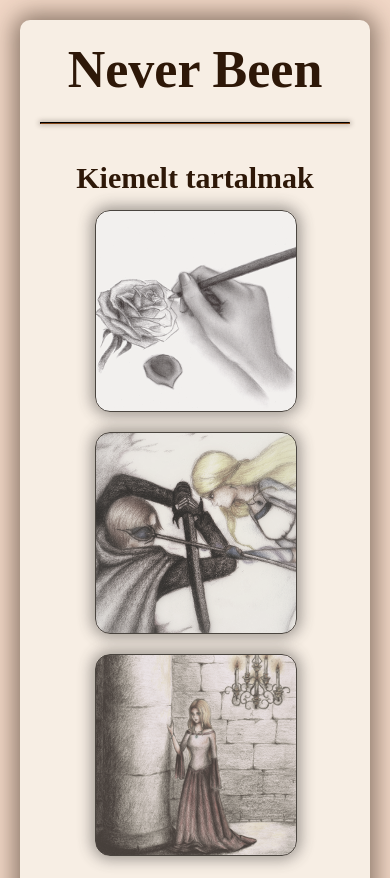
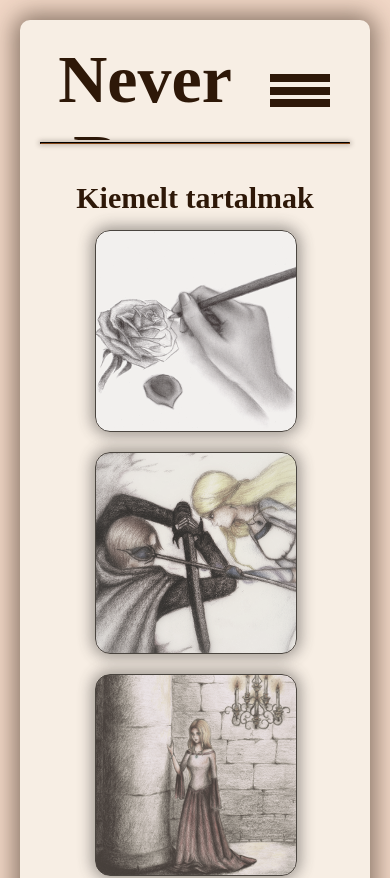
Before and after one commit to Szeba25/nbvue, a Vue app: page / in a window 390 px wide. Shown: the top 878 px of the page. Built offline with nearby package versions, Linux system fonts and the light colour scheme.

Commit message:
Added basic menu button

```diff
--- a/src/App.vue
+++ b/src/App.vue
@@ -1,4 +1,5 @@
 <template>
+    <div>
         <div class="main-layout">
             <div class="logo">
                 <router-link to="/"><h1 class="logo-text">Never Been</h1></router-link>
@@ -16,6 +17,15 @@
                 <hr>
             </div>
             <router-view class="content"></router-view>
+        </div>
+        <div class="main-layout-mobile">
+            <div class="logo-mobile">
+                <router-link to="/"><h1 class="logo-text-mobile">Never Been</h1></router-link>
+                <img src="@/assets/design/menu.png"/>
+            </div>
+            <hr class="menu-hr">
+            <router-view class="content"></router-view>
+        </div>
     </div>
 </template>
 
@@ -188,16 +198,37 @@ a {
     box-shadow: 0px 0px 25px 5px #35261a93;
 }
 
+.main-layout-mobile {
+    display: none;
+    grid-template-rows: auto auto auto;
+    grid-gap: 0px;
+    padding: 0px;
+    margin: 20px;
+    background-color: #f7eee4;
+
+    border-radius: 10px;
+    box-shadow: 0px 0px 25px 5px #35261a93;
+}
+
 .warning {
     margin: 60px 0px 0px 0px;
 }
 
 .logo {
     display: table;
-    height: 80px;
+    height: 180px;
     overflow: hidden;
     padding: 20px 0px 0px 0px;
     margin: auto;
+}
+
+.logo-mobile {
+    display: grid;
+    grid-template-columns: auto 100px;
+    height: 100px;
+    overflow: hidden;
+    padding: 20px 0px 0px 0px;
+    margin: 0px 20px 0px 20px;
 }
 
 .logo-text {
@@ -205,6 +236,13 @@ a {
     vertical-align: middle;
     text-align: center;
     font-size: 52px;
+}
+
+.logo-text-mobile {
+    display: table-cell;
+    vertical-align: middle;
+    text-align: center;
+    font-size: 68px;
 }
 
 .menu-content {
@@ -232,12 +270,12 @@ a {
 }
 
 @media only screen and (max-width: 900px) {
-    .menu-content {
+    .main-layout {
         display: none;
     }
 
-    .menu-hr {
-        display: none;
+    .main-layout-mobile {
+        display: grid;
     }
 }
 </style>
```
Also changed, not shown: src/assets/design/menu.png (added). Lines whose indentation alone changed are shown as unchanged.
